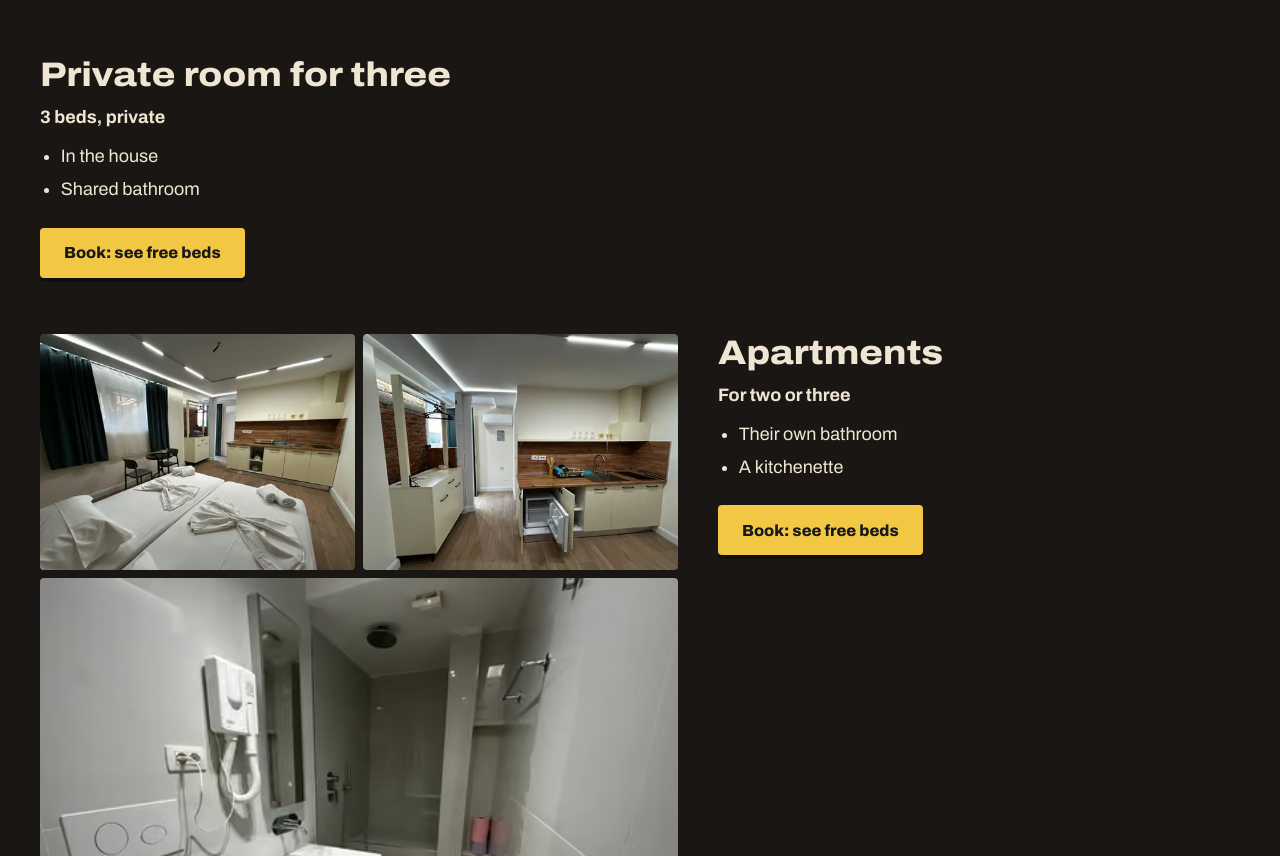
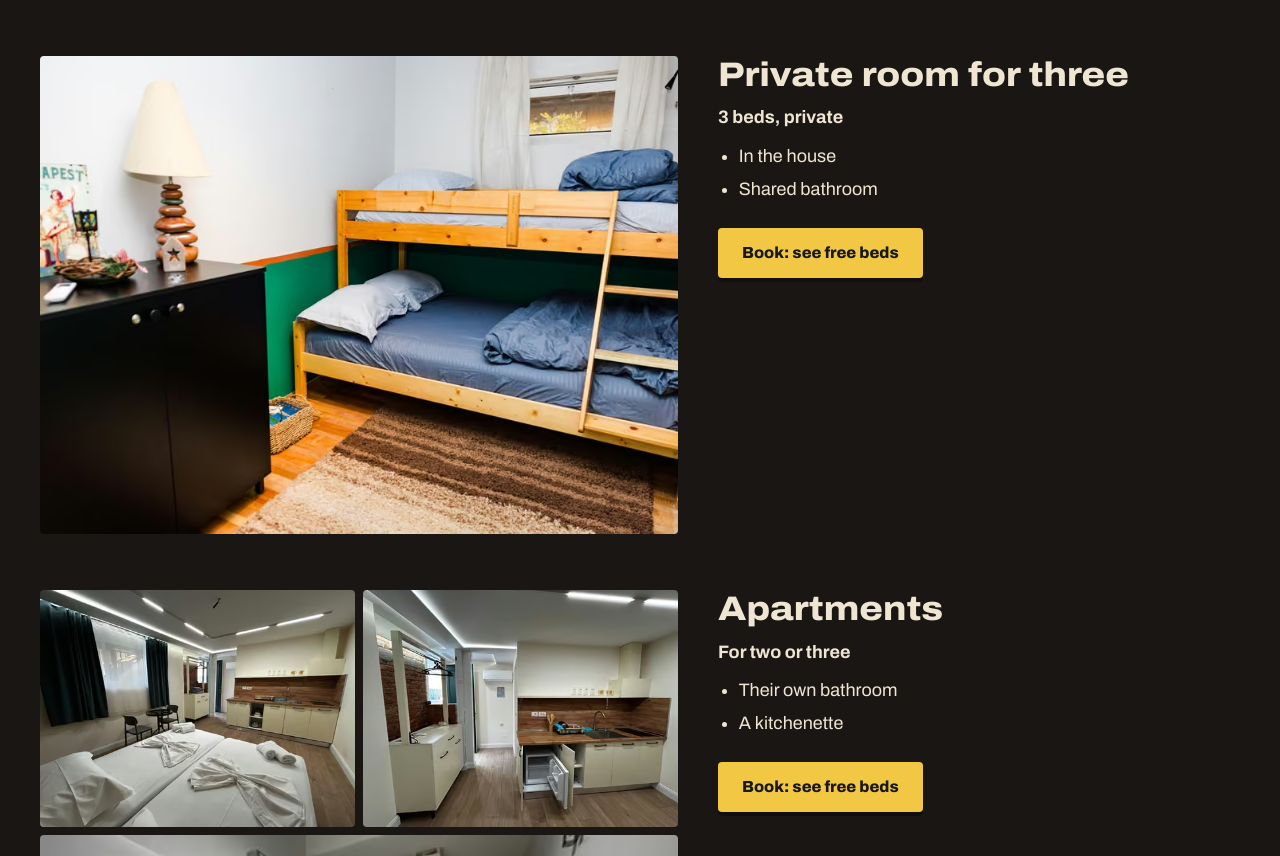
Before and after one commit to joaomarcelobrandaop-ship-it/BlueDoor-BeardedDad-Tirana, a plain HTML site: page hostels/the-bearded-dad/rooms/index.html in a window 1280 px wide. Shown: the part 3594-4450 px from the top of the page. Drawn offline with Linux system fonts and the light colour scheme.

Commit message:
Foto do quarto privado de 3 camas do Bearded Dad
Co-Authored-By: Claude Opus 5.5 <noreply@anthropic.com>

```diff
--- a/hostels/the-bearded-dad/rooms/index.html
+++ b/hostels/the-bearded-dad/rooms/index.html
@@ -717,7 +717,7 @@ h2{font-size:clamp(48px,7.4vw,104px)}
   </div>
 </article>
 <article class="quarto quarto-cartao" data-quarto-cartao="bb-privado">
-
+  <div class="fotos-quarto uma-foto"><picture style="--r:1.3334"><source type="image/avif" srcset="../../../img/bb-privado-480.avif 480w, ../../../img/bb-privado-800.avif 800w" sizes="(min-width:1240px) 620px, (min-width:880px) 52vw, 92vw"><source type="image/webp" srcset="../../../img/bb-privado-480.webp 480w, ../../../img/bb-privado-800.webp 800w" sizes="(min-width:1240px) 620px, (min-width:880px) 52vw, 92vw"><img src="../../../img/bb-privado-800.webp" width="800" height="600" alt="The Bearded Dad Hostel: Private room for three" loading="lazy" decoding="async"></picture></div>
   <div class="quarto-txt">
     <h3>Private room for three</h3>
     <p class="quarto-camas" data-quarto="bb-privado">3 beds, private</p>
```
Also changed, not shown: index.html (+1 -1 lines), img/bb-privado-480.avif (added), img/bb-privado-480.webp (added), img/bb-privado-800.avif (added), img/bb-privado-800.webp (added).
